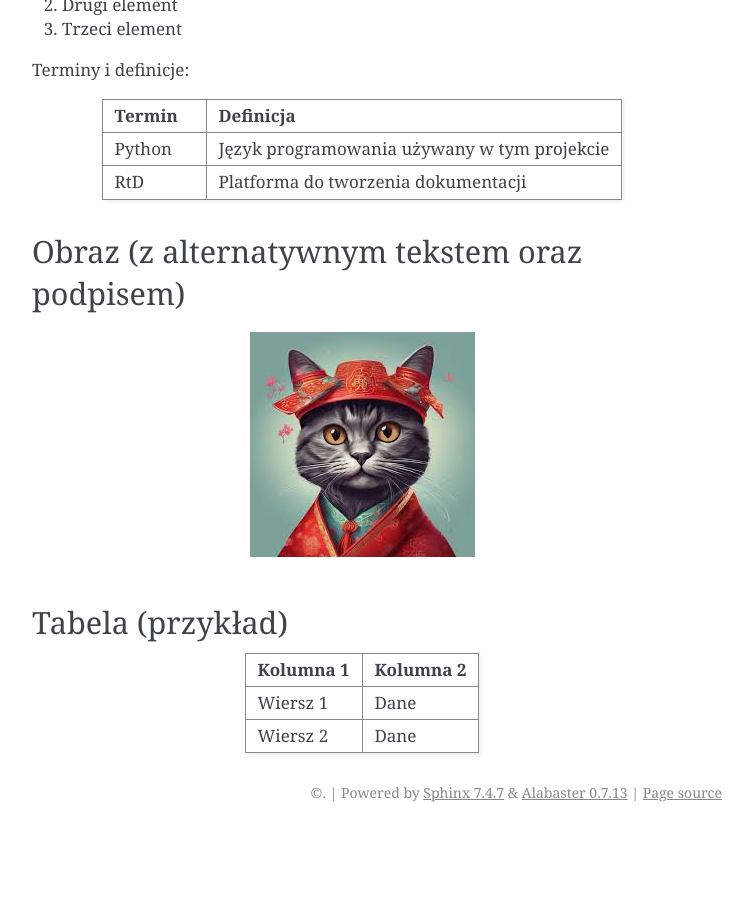
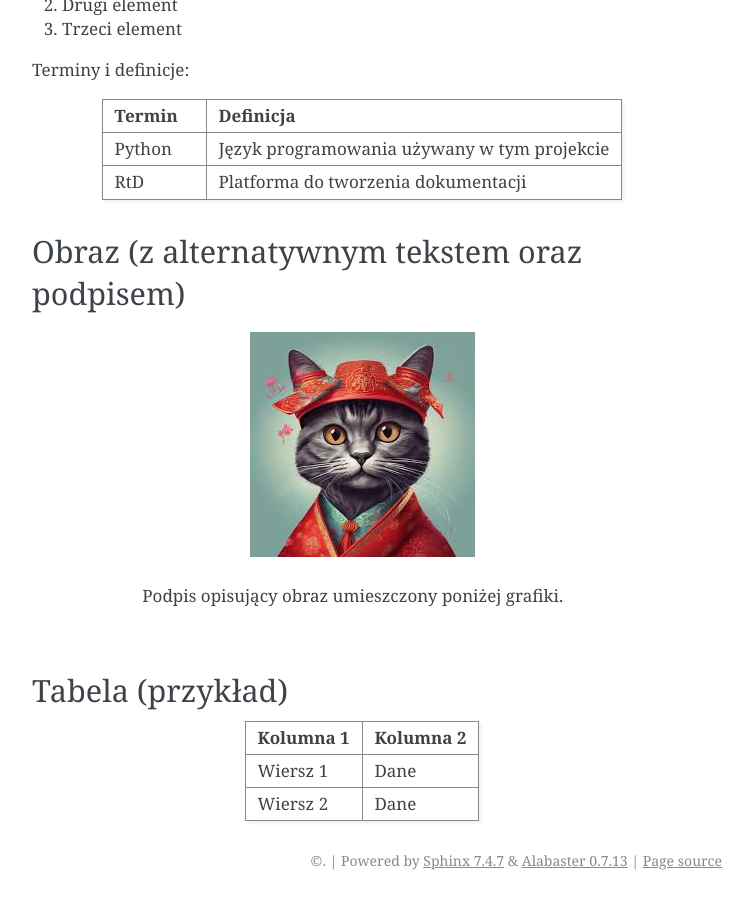
Before and after one commit to unplugw/zse-4tp-ow-rtd, a Sphinx documentation site: the page built from docs/source/skladnia.rst, in a window 1280 px wide and 900 px high, scrolled down 1514 px. Shown: the whole window, without its empty margins (388-1141 px from the left). Built offline with Sphinx 7.4.7, drawn with Linux system fonts in a browser that asks for light colours; before the commit the page ends 2346 px from its top, so only the background shows below that.

Commit message:
Update skladnia.rst

```diff
--- a/docs/source/skladnia.rst
+++ b/docs/source/skladnia.rst
@@ -77,8 +77,10 @@ Terminy i definicje:
 Obraz (z alternatywnym tekstem oraz podpisem)
 --------------------------------------------
 
-.. figure:: picture.jpg
+.. figure:: ./picture.jpg
    :alt: Przykładowy obraz
+
+   Podpis opisujący obraz umieszczony poniżej grafiki.
 
 Tabela (przykład)
 -----------------
```
